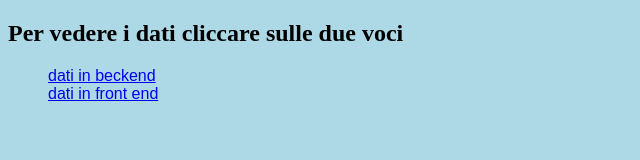
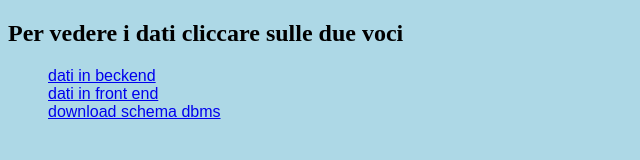
Before and after one commit to ultron3/peso_famiglia, a plain HTML site: page peso.html in a window 1280 px wide. Shown: the whole page, without its empty margins (0-640 px from the left). Drawn offline with Linux system fonts and the light colour scheme.

Commit message:
aggiornata parte web

```diff
--- a/peso.html
+++ b/peso.html
@@ -12,6 +12,7 @@
     <menu>
         <li class="special"><a href="famiglia.json">dati in beckend</a></li>
         <li class="special"><a href="index.html">dati in front end</a></li>
+        <li class="special"><a href="schema_dati_famiglari.sql">download schema dbms</a></li>
     </menu>
 
 </body>
```
